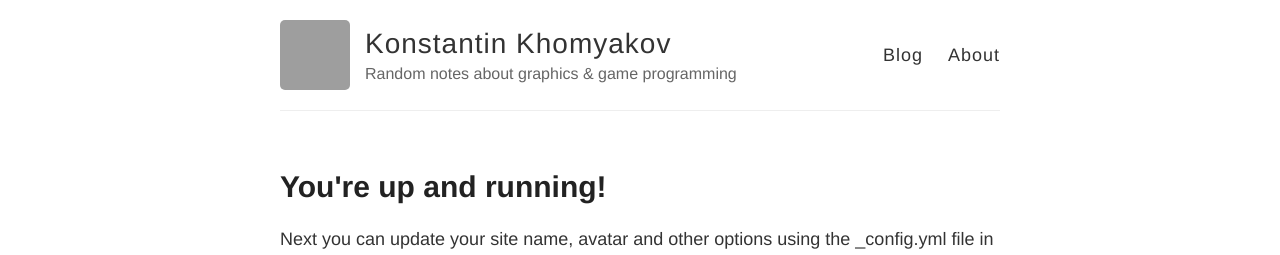
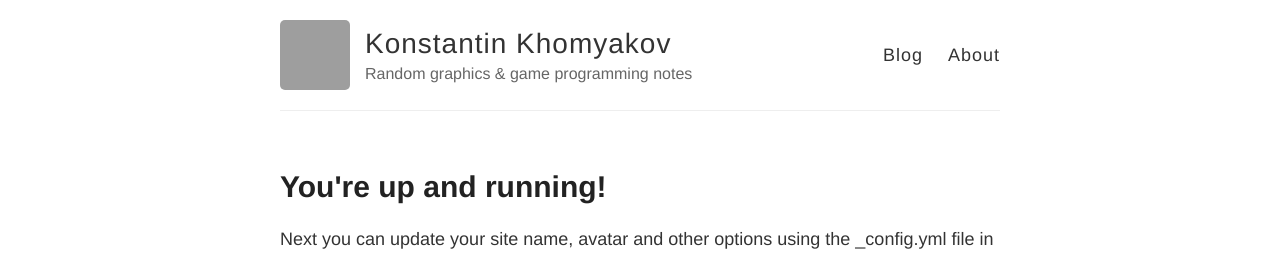
Before and after one commit to kkhomyakov3d/kkhomyakov3d.github.io, a Jekyll site: the page built from index.html, in a window 1280 px wide. Shown: the top 255 px of the page. Built offline with Jekyll 4.4.1, drawn with Linux system fonts in a browser that asks for light colours; grey boxes are pictures that could not be loaded.

Commit message:
Narrowed description in header

```diff
--- a/_config.yml
+++ b/_config.yml
@@ -6,7 +6,7 @@
 name: Konstantin Khomyakov
 
 # Short bio or description (displayed in the header)
-description: Random notes about graphics & game programming
+description: Random graphics & game programming notes
 
 # URL of your avatar or profile pic (you could use your GitHub profile pic)
 avatar: https://avatars0.githubusercontent.com/u/6911799?s=460&v=4
```
